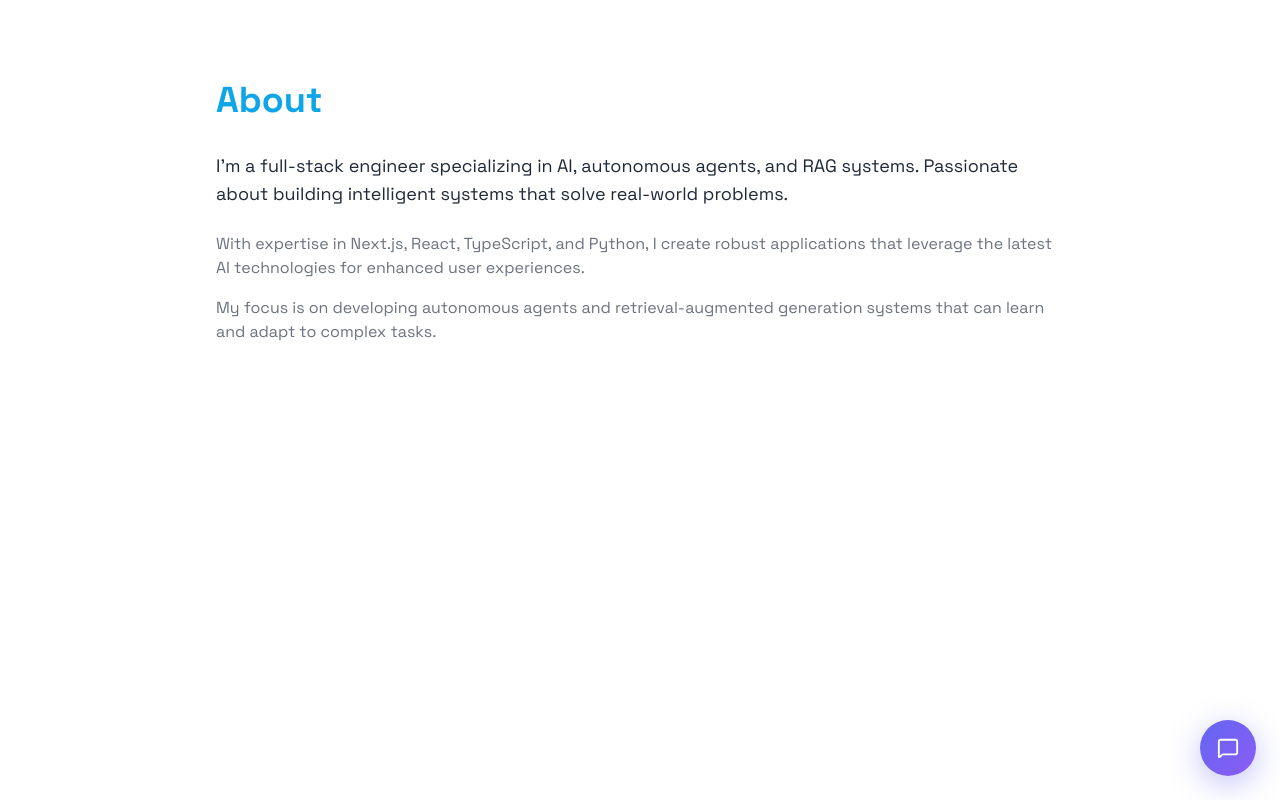
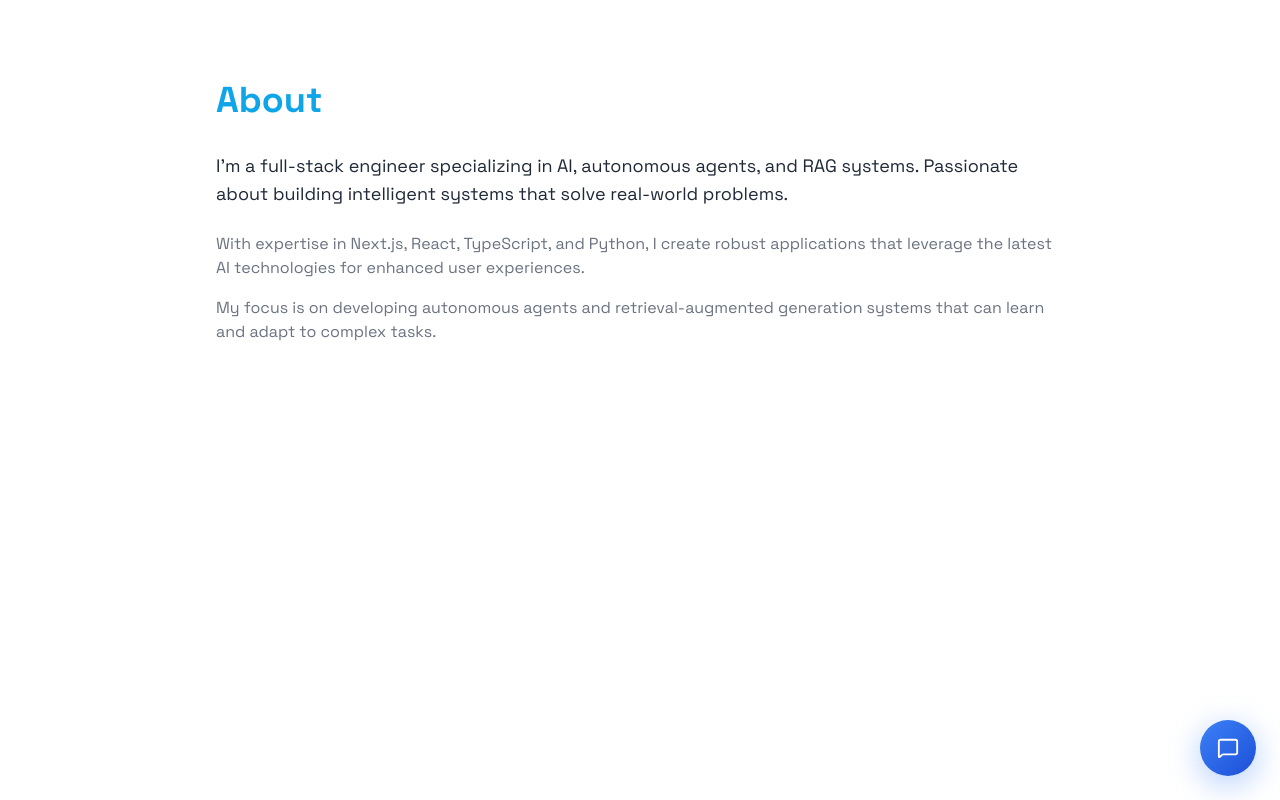
Before and after one commit to Kip-opp/my-portfolio, a Next.js app: page /about in a window 1280 px wide. Built offline with nearby package versions, Linux system fonts and the light colour scheme.

Commit message:
refactor(chat): update ChatWidget integration

```diff
--- a/app/components/ChatWidget.tsx
+++ b/app/components/ChatWidget.tsx
@@ -8,7 +8,7 @@ interface Message { role: 'user' | 'assistant'; content: string; }
 export default function ChatWidget() {
   const [isOpen, setIsOpen] = useState(false);
   const [input, setInput] = useState("");
-  const [messages, setMessages] = useState<Message[]>([{ role: 'assistant', content: "Hi! I'm Denis's AI Assistant. Ask me anything about his skills, projects, or experience." }]);
+  const [messages, setMessages] = useState<Message[]>([{ role: 'assistant', content: "Hi! I'm Julie. Ask me anything about his skills, projects, or experience." }]);
   const [isLoading, setIsLoading] = useState(false);
   const scrollRef = useRef<HTMLDivElement>(null);
 
@@ -84,7 +84,7 @@ export default function ChatWidget() {
           </motion.div>
         )}
       </AnimatePresence>
-      <motion.button whileHover={{ scale: 1.05 }} whileTap={{ scale: 0.95 }} onClick={() => setIsOpen(!isOpen)} className="h-14 w-14 rounded-full text-white shadow-xl flex items-center justify-center transition-all duration-200" style={{ background: isOpen ? '#4f46e5' : 'linear-gradient(135deg, #6366f1, #8b5cf6)', boxShadow: '0 8px 32px rgba(99,102,241,0.4)' }}>
+      <motion.button whileHover={{ scale: 1.05 }} whileTap={{ scale: 0.95 }} onClick={() => setIsOpen(!isOpen)} className="h-14 w-14 rounded-full text-white shadow-xl flex items-center justify-center transition-all duration-200"       style={{ background: isOpen ? '#1d4ed8' : 'linear-gradient(135deg, #3b82f6, #1d4ed8)', boxShadow: '0 8px 32px rgba(59,130,246,0.4)' }}>
         <AnimatePresence mode="wait">
           {isOpen ? <motion.span key="x" initial={{ rotate: -90, opacity: 0 }} animate={{ rotate: 0, opacity: 1 }} exit={{ rotate: 90, opacity: 0 }} transition={{ duration: 0.15 }}><X size={22} /></motion.span> : <motion.span key="msg" initial={{ rotate: 90, opacity: 0 }} animate={{ rotate: 0, opacity: 1 }} exit={{ rotate: -90, opacity: 0 }} transition={{ duration: 0.15 }}><MessageSquare size={22} /></motion.span>}
         </AnimatePresence>
```
